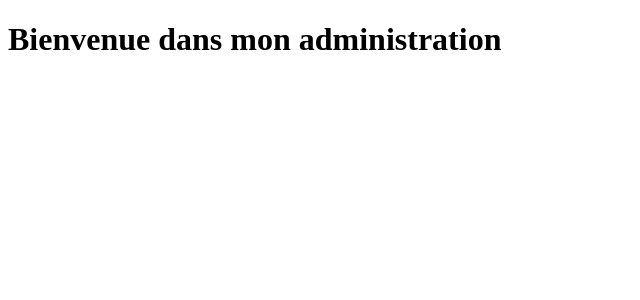
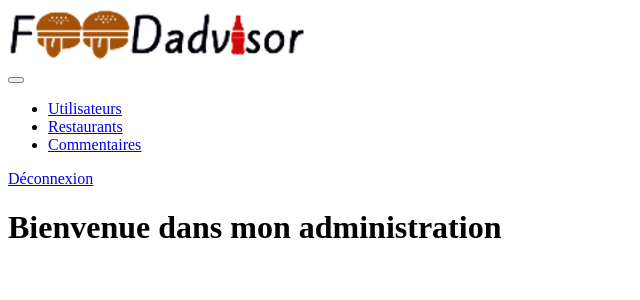
Before and after one commit to yohanntemplier/Foodadvisor, a Symfony app: template templates/admin/index.html.twig in a window 1280 px wide. Shown: the top 300 px of the page, without its empty margins (0-640 px from the left). Run offline with Twig, Linux system fonts and the light colour scheme; the template is opened without the code that fills it, so the values that code supplies are empty; some libraries are stand-ins or nearby versions.

Commit message:
ajout d'une navbar admin

```diff
--- a/templates/admin/index.html.twig
+++ b/templates/admin/index.html.twig
@@ -1,4 +1,4 @@
-{% extends 'base.html.twig' %}
+{% extends 'layoutAdmin.html.twig' %}
 
 {% block title %}Admin{% endblock %}
 
--- a/templates/base.html.twig
+++ b/templates/base.html.twig
@@ -8,6 +8,7 @@
         {% endblock %}
     </head>
     <body>
+        {% block header %}{% endblock %}
         {% block body %}{% endblock %}
         {% block javascripts %}
             {{ encore_entry_script_tags('app') }}
--- /dev/null
+++ b/templates/layoutAdmin.html.twig
@@ -0,0 +1,4 @@
+{% extends 'base.html.twig'%}
+{% block header %}
+    {% include 'navbarAdmin.html.twig' %}
+{% endblock %}
--- /dev/null
+++ b/templates/navbarAdmin.html.twig
@@ -0,0 +1,26 @@
+<div class="admin">
+    <nav class="navbar navbar-expand-lg">
+        <div class="logo">
+            <a class="navbar-brand" href="{{ path('admin') }}"><img src="{{ asset('build/images/logofoodadmin.png') }}" alt="logo_Food" class="logo Food"></a>
+        </div>
+        <button class="navbar-toggler" type="button" data-toggle="collapse" data-target="#navbar-supported-content" aria-controls="navbar-supported-content" aria-expanded="false" aria-label="Toggle navigation">
+            <span class="navbar-toggler-icon"></span>
+        </button>
+        <div class="collapse navbar-collapse" id="navbar-supported-content">
+            <ul class="navbar-nav mr-auto">
+                <li class="nav-item">
+                    <a class="nav-link2" href="#">Utilisateurs</a>
+                </li>
+                <li class="nav-item">
+                    <a class="nav-link3 {{ app.request.attributes.get('_route') == 'admin_restaurant_index' ? 'active-link' }}" href="{{ path('admin_restaurant_index')}}">Restaurants</a>
+                </li>
+                <li class="nav-item">
+                    <a class="nav-link4" href="#">Commentaires</a>
+                </li>
+            </ul>
+            <div class="form-inline my-2 my-lg-0">
+                <a class="btn btn-outline-danger my-2 my-sm-0 " href="#" type="submit">Déconnexion</a>
+            </div>
+        </div>
+    </nav>
+</div>
--- a/webpack.config.js
+++ b/webpack.config.js
@@ -24,6 +24,7 @@ Encore
      * and one CSS file (e.g. app.css) if your JavaScript imports CSS.
      */
     .addEntry('app', './assets/js/app.js')
+    .addEntry('logo_Admin', './assets/images/logofoodadmin.png')
     //.addEntry('page1', './assets/js/page1.js')
     //.addEntry('page2', './assets/js/page2.js')
 
```
Also changed, not shown: assets/css/app.scss (+51 -0 lines), assets/images/logof.png (added), assets/images/logofoodadmin.png (added).
